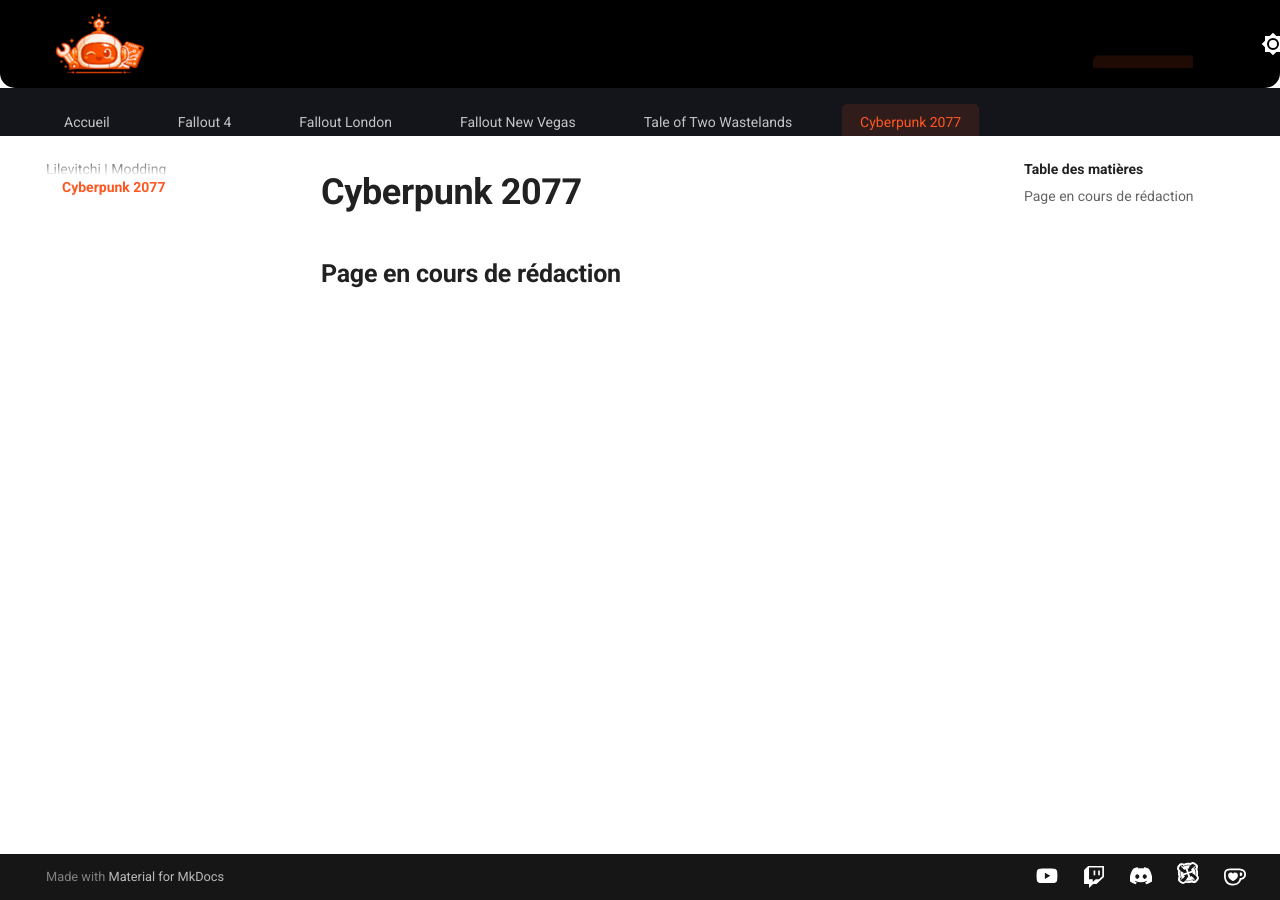
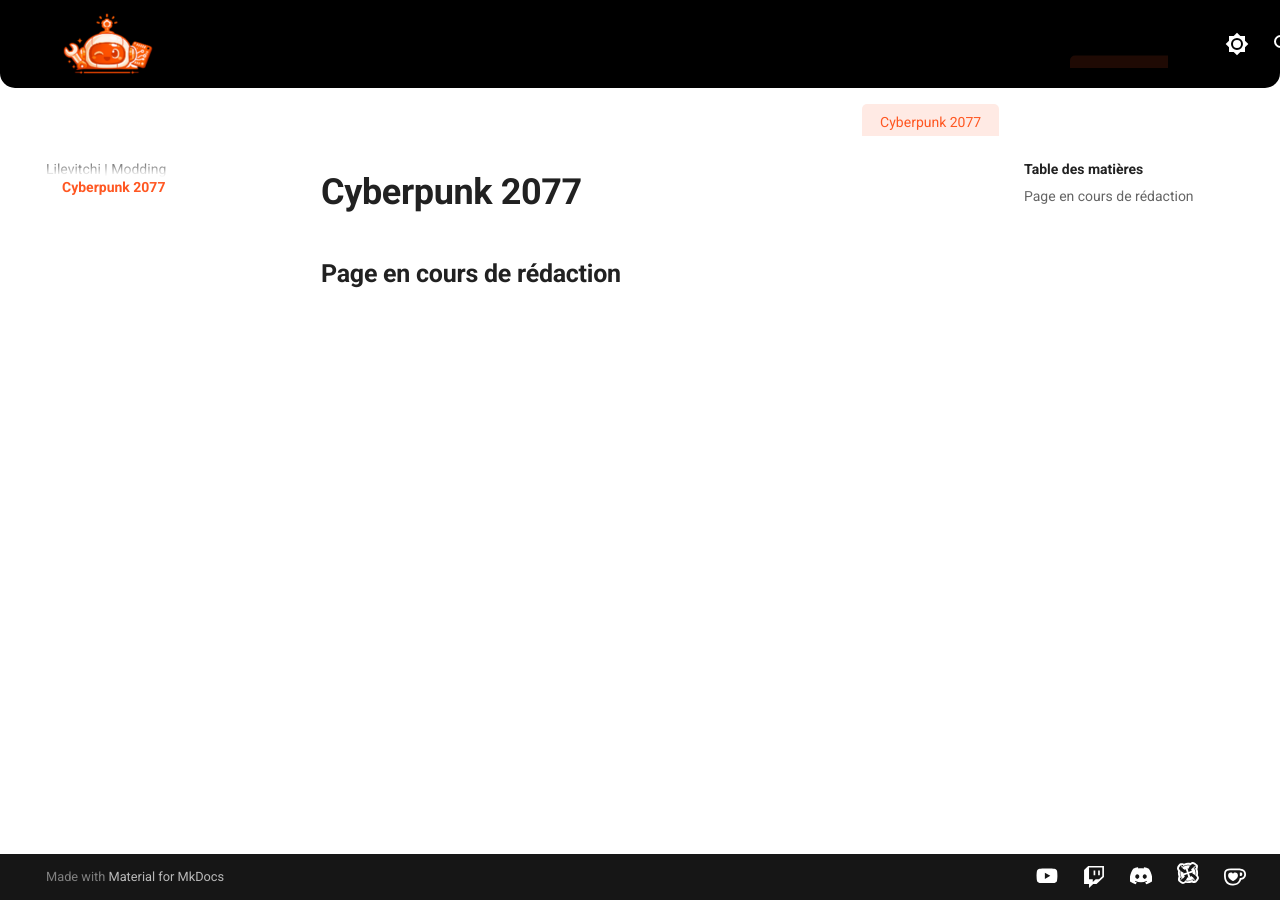
Before and after one commit to Lilevitchi/lilevitchi.github.io, an MkDocs documentation site: the page built from docs/cyberpunk/index.md, in a window 1280 px wide. Built offline with MkDocs 1.6.1 and Material for MkDocs 9.7.7, drawn with Linux system fonts in a browser that asks for light colours.

Commit message:
Update extra.css

```diff
--- a/docs/stylesheets/extra.css
+++ b/docs/stylesheets/extra.css
@@ -86,22 +86,18 @@
   min-height: var(--header-height);
   display: flex;
   align-items: center;
-  gap: var(--space-md);
 }
 
 /* Largeur et centrage du contenu */
 [data-md-color-scheme] .md-header .md-grid {
   max-width: var(--grid-max-width);
-  margin-left: auto;
-  margin-right: auto;
-  padding-left: var(--space-sm);
-  padding-right: var(--space-sm);
+  margin: 0 auto;
+  padding: 0 var(--space-md);
 }
 
 /* Logo */
 [data-md-color-scheme] .md-logo img {
   height: 64px;
-  width: auto;
 }
 
 /* Titre du site */
@@ -118,43 +114,31 @@
 
 /* Conteneur des tabs (injecté par Material) */
 [data-md-color-scheme] .md-header__tabs {
-  display: flex;
-  align-items: center;
-  margin-left: var(--space-md);
+  background: transparent;
+  box-shadow: none;
 }
 
-/* Suppression de l'apparence Material par défaut */
-[data-md-color-scheme] .md-header .md-tabs {
+/* Tabs bar */
+[data-md-color-scheme] .md-tabs {
   background: transparent;
   border-bottom: none;
-  box-shadow: none;
-  margin: 0;
 }
 
 /* Liste des onglets */
 [data-md-color-scheme] .md-tabs__list {
   display: flex;
   align-items: center;
-  gap: var(--space-xs);
+  gap: var(--space-sm);
 }
 
 /* Onglet — état normal */
 [data-md-color-scheme] .md-tabs__link {
-  /*display: inline-block;*/
   padding: 0.45rem 0.9rem;
+  color: var(--white);
+  opacity: 0.75;
   border-bottom: 3px solid transparent;
   border-radius: var(--radius-sm) var(--radius-sm) 0 0;
-
-  color: var(--white);
-  opacity: 0.75;
-  font-weight: 500;
-  white-space: nowrap;
-
-  transition:
-    color var(--transition-base),
-    background-color var(--transition-base),
-    opacity var(--transition-base),
-    border-color var(--transition-base);
+  transition: all var(--transition-base);
 }
 
 /* Onglet — survol (hover) */
```
